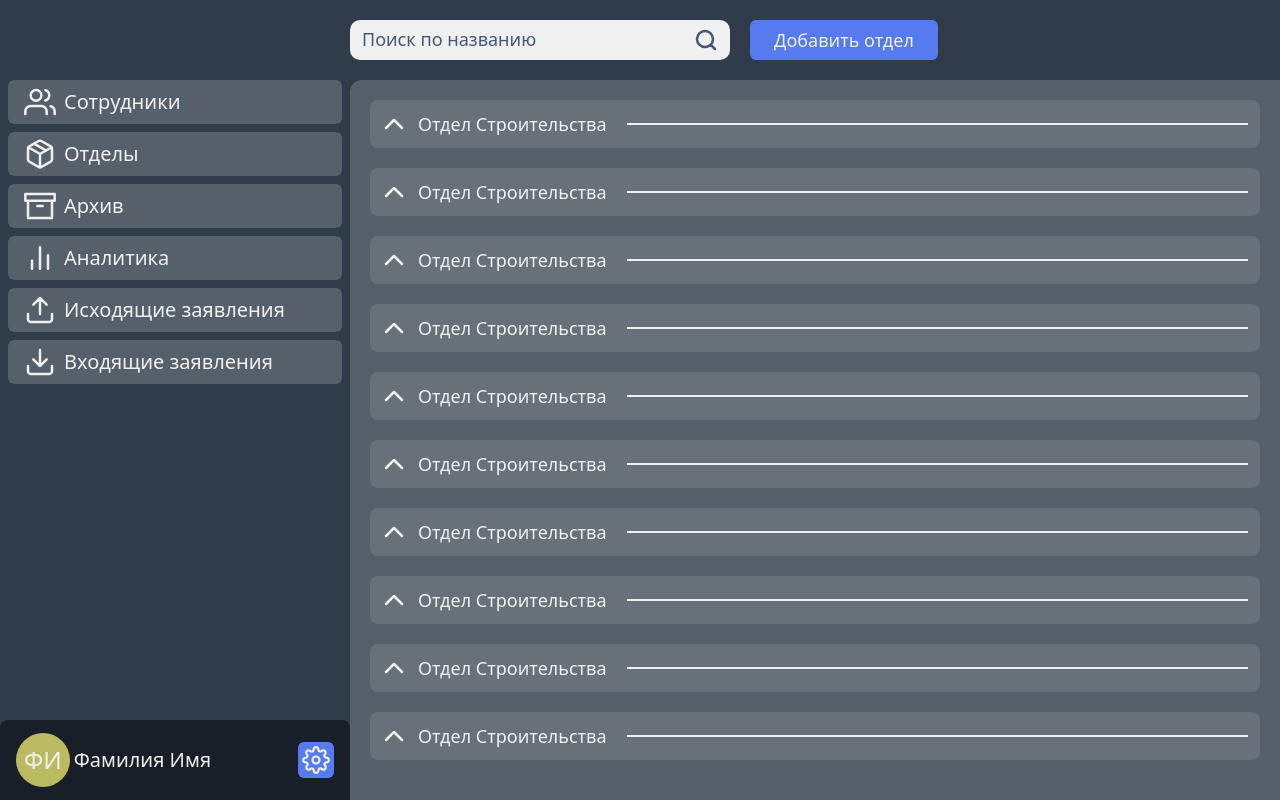
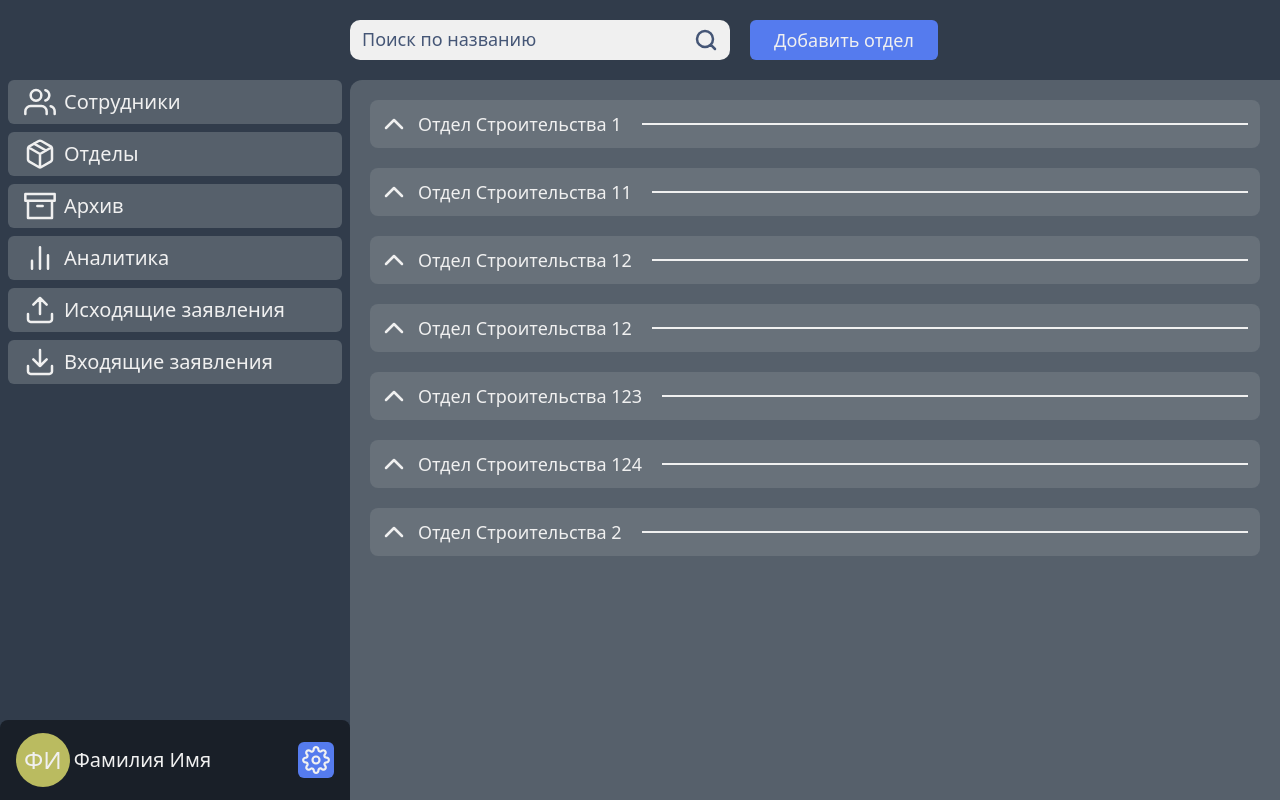
Before and after one commit to unwelcome/FrameWorkTask1, a Vue app in the folder frontend/: page /departments in a window 1280 px wide. Built offline with nearby package versions, Linux system fonts and the light colour scheme.

Commit message:
added filter search on department page

```diff
--- a/frontend/src/lib/userAvatar.vue
+++ b/frontend/src/lib/userAvatar.vue
@@ -1,6 +1,6 @@
 <template>
   <div class="flex flex-col justify-center items-center rounded-full p-2 aspect-square cursor-default" :class="getBgColor">
-    <p class="text-text-main select-none">{{ lastName.charAt(0) + firstName.charAt(0) }}</p>
+    <p class="text-text-main select-none">{{ secondName.toUpperCase().charAt(0) + firstName.toUpperCase().charAt(0) }}</p>
   </div>
 </template>
 <script lang="ts">
@@ -10,7 +10,7 @@ export default {
       type: Number,
       required: true,
     },
-    lastName: {
+    secondName: {
       type: String,
       required: true,
     },
--- a/frontend/src/pages/MainPage/MainPage.vue
+++ b/frontend/src/pages/MainPage/MainPage.vue
@@ -32,7 +32,7 @@
       <div class="flex flex-col items-stretch justify-center bg-bg-0 rounded-t-lg h-20 mt-auto px-4">
         <div class="flex flex-row gap-1 items-center">
 
-          <userAvatar class="shrink-0 text-2xl cursor-pointer" :id="1" :first-name="'Имя'" :last-name="'Фамилия'" @click="$router.push({name: ''})"/>
+          <userAvatar class="shrink-0 text-2xl cursor-pointer" :id="1" :first-name="'Имя'" :second-name="'Фамилия'" @click="$router.push({name: ''})"/>
 
           <p class="text-xl shrink-0 cursor-pointer select-none" @click="$router.push({name: ''})">Фамилия Имя</p>
 
--- a/frontend/src/pages/MainPage/Pages/DepartmentsPage/DepartmentsPage.vue
+++ b/frontend/src/pages/MainPage/Pages/DepartmentsPage/DepartmentsPage.vue
@@ -1,13 +1,13 @@
 <template>
   <div class="flex flex-col grow items-stretch">
     <header class="flex flex-row h-20 items-center gap-5 shrink-0">
-      <searchBar class="w-[380px]" :placeholder="'Поиск по названию'"/>
+      <searchBar class="w-[380px]" :placeholder="'Поиск по названию'" @change:input="(text: string) => departmentQuery = text"/>
       <textButton class="btn-main text-lg h-10 px-6" :text="'Добавить отдел'"/>
     </header>
     <main class="flex flex-col items-stretch bg-bg-2 grow rounded-tl-xl pt-5 pl-5 overflow-hidden">
       <div class="flex flex-col items-stretch gap-5 scrollable pr-5">
-        <div v-for="i of 10">
-          <departmentCard />
+        <div v-for="department in departmentsFilteredList" :key="department.id">
+          <departmentCard :department-data="department"/>
         </div>
       </div>
     </main>
@@ -18,6 +18,35 @@ import departmentCard from './widgets/departmentCard.vue';
 export default {
   components: {
     departmentCard,
+  },
+  data(){
+    return {
+      departmentQuery: '',
+
+      departmentsList: [
+        {id: 1, title: 'Отдел Строительства 1'},
+        {id: 2, title: 'Отдел Строительства 11'},
+        {id: 3, title: 'Отдел Строительства 12'},
+        {id: 4, title: 'Отдел Строительства 12'},
+        {id: 5, title: 'Отдел Строительства 123'},
+        {id: 6, title: 'Отдел Строительства 124'},
+        {id: 7, title: 'Отдел Строительства 2'},
+      ],
+
+      departmentsFilteredList: [] as any[],
+    }
+  },
+  watch: {
+    departmentQuery:{
+      handler(newValue: string) {
+        if (newValue === '') this.departmentsFilteredList = this.departmentsList;
+        else {
+          const newValueLower = newValue.toLowerCase();
+          this.departmentsFilteredList = this.departmentsList.filter(item => item.title.toLowerCase().startsWith(newValueLower));
+        }
+      },
+      immediate: true,
+    },
   }
 }
 </script>
--- a/frontend/src/pages/MainPage/Pages/DepartmentsPage/features/departmentEmployeeItem.vue
+++ b/frontend/src/pages/MainPage/Pages/DepartmentsPage/features/departmentEmployeeItem.vue
@@ -1,6 +1,6 @@
 <template>
   <div class="flex flex-row gap-2 items-center">
-    <userAvatar :id="4" :first-name="'Имя'" :last-name="'Фамилия'" class="text-base cursor-pointer" @click="redirectToUserProfile"/>
+    <userAvatar :id="userData.id" :first-name="userData.first_name" :second-name="userData.second_name" class="text-base cursor-pointer" @click="redirectToUserProfile"/>
     <p class="cursor-default text-lg">{{ userData.second_name + ' ' + userData.first_name + ' ' + userData.third_name }}</p>
   </div>
 </template>
--- a/frontend/src/pages/MainPage/Pages/DepartmentsPage/widgets/departmentCard.vue
+++ b/frontend/src/pages/MainPage/Pages/DepartmentsPage/widgets/departmentCard.vue
@@ -7,7 +7,7 @@
           <div class="flex flex-col justify-center items-center">
             <img src="../../../../../assets/icons/icon_arrow_up.svg" class="select-none" :class="{'rotate-180': showBody}"/>
           </div>
-          <h1 class="text-lg select-none">Отдел Строительства</h1>
+          <h1 class="text-lg select-none">{{ departmentData.title }}</h1>
         </div>
 
         <div class="border-b-2 border-bg-input grow"></div> <!-- Horizontal line -->
@@ -21,7 +21,7 @@
       <div class="grow">
         <department-employee-list :title="'Инженеры:'"/>
       </div>
-      <div class="flex flex-col gap-2 border-2 border-border-main p-2 rounded-lg shrink-0">
+      <div class="flex flex-col gap-2 border-2 border-border-main p-2 rounded-lg shrink-0 max-w-1/3">
         <h2>Информация:</h2>
         <div class="flex flex-col">
           <h3>Название: <span>Отдел Строительства</span></h3>
@@ -41,12 +41,17 @@
   </div>
 </template>
 <script lang="ts">
+import type { PropType } from 'vue';
 import departmentEmployeeList from './departmentEmployeeList.vue';
 export default {
   components: {
     departmentEmployeeList,
   },
   props: {
+    departmentData: {
+      type: Object as PropType<{id: number, title: string}>,
+      required: true,
+    },
     defaultShowBody: {
       type: Boolean,
       required: false,
--- a/frontend/src/pages/MainPage/Pages/EmployeesPage/widgets/employeeCard.vue
+++ b/frontend/src/pages/MainPage/Pages/EmployeesPage/widgets/employeeCard.vue
@@ -1,6 +1,6 @@
 <template>
   <div class="bg-bg-3 rounded-xl p-2 flex flex-col items-center gap-2 h-full justify-start">
-    <userAvatar class="text-4xl p-4 cursor-pointer" :id="2" :first-name="'Имя'" :last-name="'Фамилия'" @click="redirectToUserProfile"/>
+    <userAvatar class="text-4xl p-4 cursor-pointer" :id="2" :first-name="'Имя'" :second-name="'Фамилия'" @click="redirectToUserProfile"/>
 
     <div class="flex flex-col gap-2 w-full px-2 cursor-default">
       <div class="flex flex-col">
--- a/frontend/src/pages/MainPage/Pages/ProfilePage/ProfilePage.vue
+++ b/frontend/src/pages/MainPage/Pages/ProfilePage/ProfilePage.vue
@@ -6,7 +6,7 @@
       <div class="flex flex-col gap-6">
         <div class="flex flex-row gap-5 items-stretch">
           <div class="flex flex-col justify-center items-center">
-            <userAvatar class="text-6xl p-6" :id="3" :first-name="'Имя'" :last-name="'Фамилия'"/>
+            <userAvatar class="text-6xl p-6" :id="3" :first-name="'Имя'" :second-name="'Фамилия'"/>
           </div>
           <div class="flex flex-col justify-center">
             <h1 class="text-2xl mb-2 cursor-default">Фамилия Имя Отчетсво</h1>
```
Also changed, not shown: frontend/src/pages/MainPage/Pages/DepartmentsPage/widgets/departmentEmployeeList.vue (+42 -4 lines).
